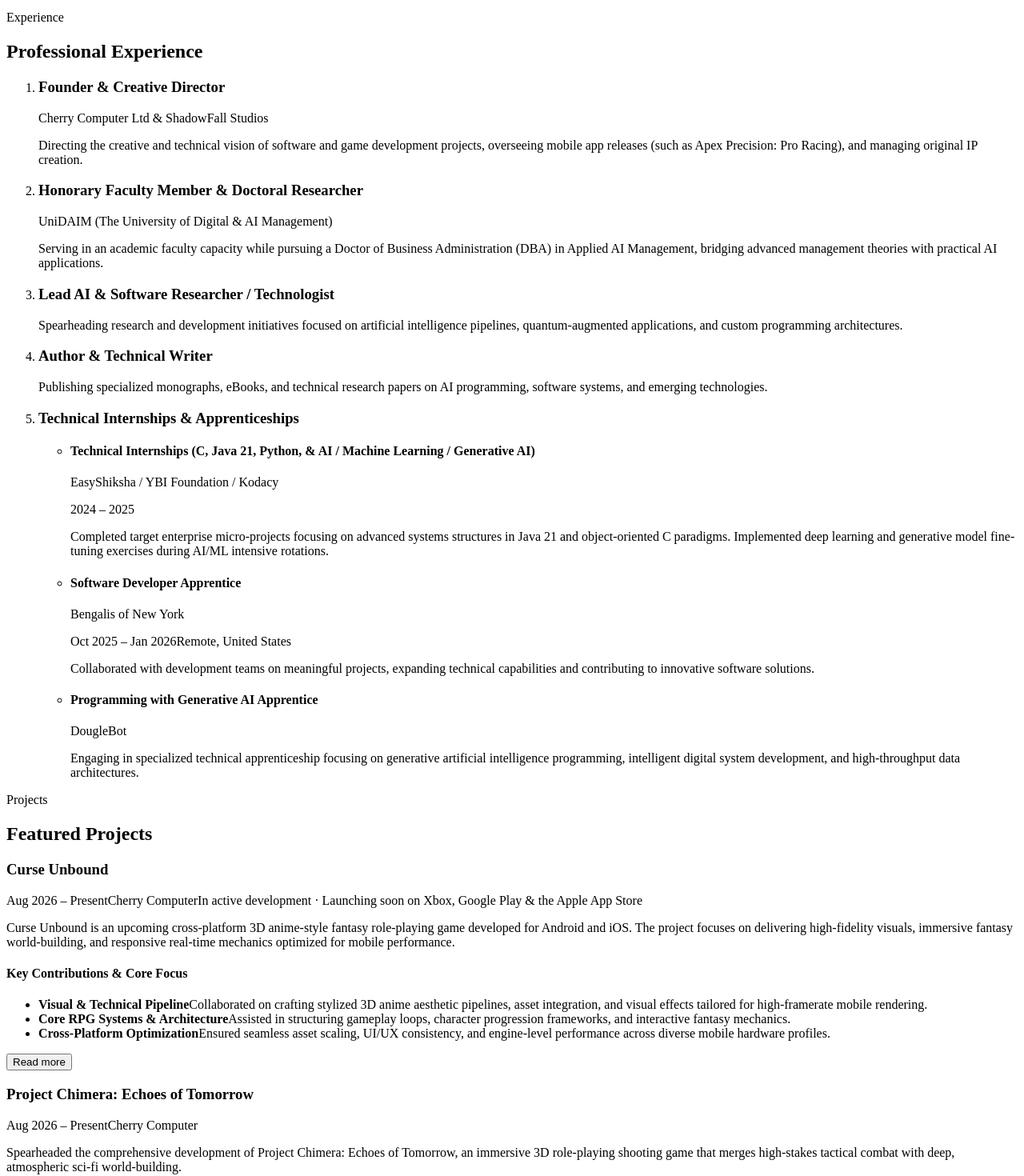
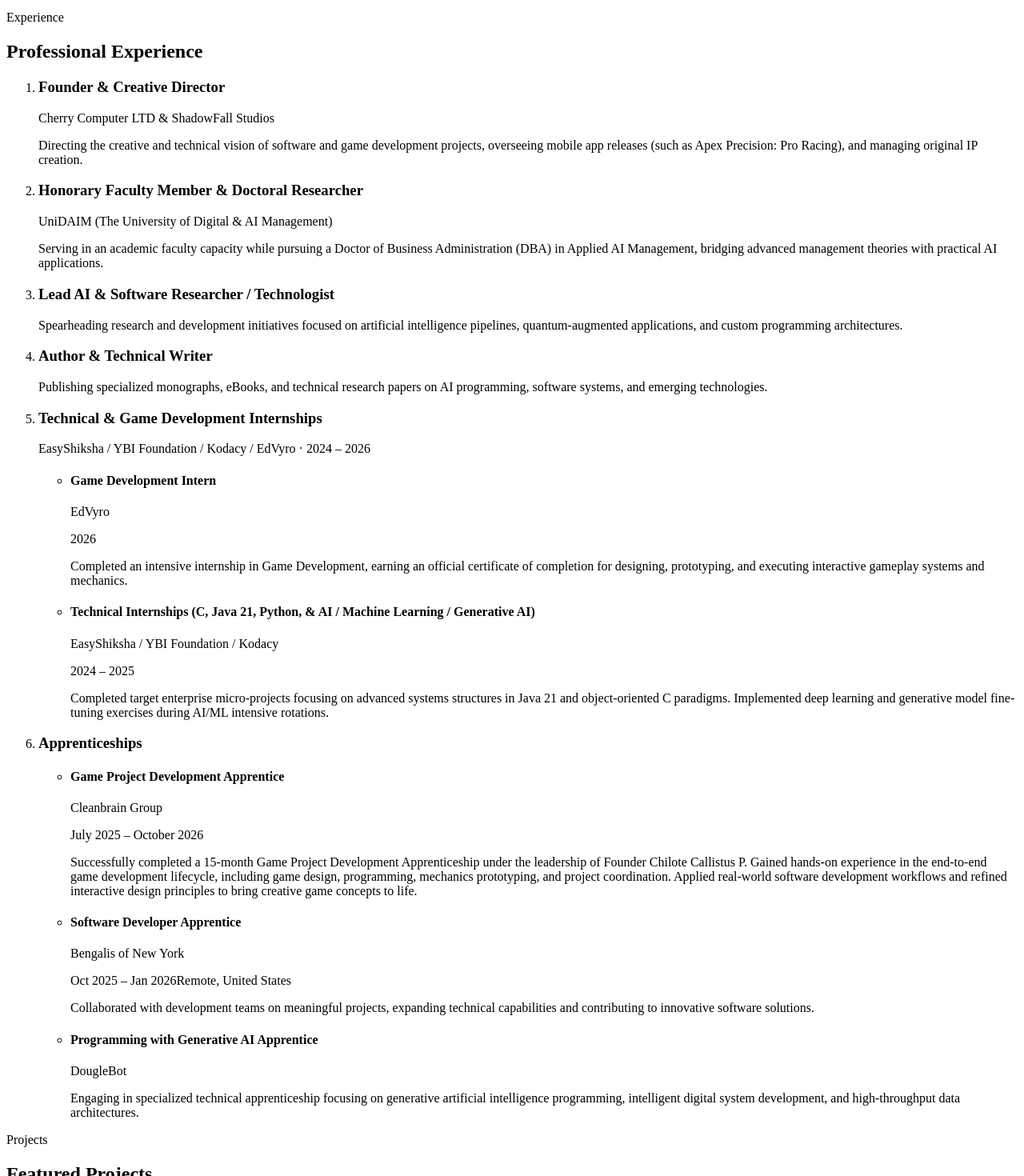
Before and after one commit to Cuncis/dr-ahmad-portfolio, a React (Vite) app: page / in a window 1280 px wide. Shown: the part 3860-5330 px from the top of the page at 80% size. Built offline with nearby package versions, Linux system fonts and the light colour scheme; the HTML template or start-up script is replaced by a standard one.

Commit message:
update new content

```diff
--- a/src/components/Credentials.tsx
+++ b/src/components/Credentials.tsx
@@ -23,9 +23,12 @@
         <SecHead label="Credentials" />
         <div className="creds">
           <SplitText as="h2" mode="mask">Professional Certifications & Credentials</SplitText>
-          <ul className="registry">
-            {creds.map((c) => <CredItem key={c.title} {...c} />)}
-          </ul>
+          <div>
+            <p className="creds-intro">I am an advanced degree candidate pursuing both an MBA and a DBA in Applied AI Management at The University of Digital &amp; AI Management (UniDAIM), building upon my Bachelor of Business Administration (BBA) from the same institution. Dedicated to continuous professional growth, I have earned certifications from a wide array of prestigious institutions—including Harvard, Stanford, Oxford, Duke, and more—through targeted online programs, specialized coursework, and technical seminars.</p>
+            <ul className="registry">
+              {creds.map((c) => <CredItem key={c.title} {...c} />)}
+            </ul>
+          </div>
         </div>
       </div>
     </section>
--- a/src/data.ts
+++ b/src/data.ts
@@ -74,7 +74,7 @@
 export interface SubJob { title: string; org: string; metas?: string[]; text: string }
 export interface Job { title: string; org?: string; text?: string; subs?: SubJob[] }
 export const jobs: Job[] = [
-  { title: 'Founder & Creative Director', org: 'Cherry Computer Ltd & ShadowFall Studios',
+  { title: 'Founder & Creative Director', org: 'Cherry Computer LTD & ShadowFall Studios',
     text: 'Directing the creative and technical vision of software and game development projects, overseeing mobile app releases (such as Apex Precision: Pro Racing), and managing original IP creation.' },
   { title: 'Honorary Faculty Member & Doctoral Researcher', org: 'UniDAIM (The University of Digital & AI Management)',
     text: 'Serving in an academic faculty capacity while pursuing a Doctor of Business Administration (DBA) in Applied AI Management, bridging advanced management theories with practical AI applications.' },
@@ -82,9 +82,15 @@
     text: 'Spearheading research and development initiatives focused on artificial intelligence pipelines, quantum-augmented applications, and custom programming architectures.' },
   { title: 'Author & Technical Writer',
     text: 'Publishing specialized monographs, eBooks, and technical research papers on AI programming, software systems, and emerging technologies.' },
-  { title: 'Technical Internships & Apprenticeships', subs: [
+  { title: 'Technical & Game Development Internships', org: 'EasyShiksha / YBI Foundation / Kodacy / EdVyro · 2024 – 2026', subs: [
+    { title: 'Game Development Intern', org: 'EdVyro', metas: ['2026'],
+      text: 'Completed an intensive internship in Game Development, earning an official certificate of completion for designing, prototyping, and executing interactive gameplay systems and mechanics.' },
     { title: 'Technical Internships (C, Java 21, Python, & AI / Machine Learning / Generative AI)', org: 'EasyShiksha / YBI Foundation / Kodacy', metas: ['2024 – 2025'],
       text: 'Completed target enterprise micro-projects focusing on advanced systems structures in Java 21 and object-oriented C paradigms. Implemented deep learning and generative model fine-tuning exercises during AI/ML intensive rotations.' },
+  ] },
+  { title: 'Apprenticeships', subs: [
+    { title: 'Game Project Development Apprentice', org: 'Cleanbrain Group', metas: ['July 2025 – October 2026'],
+      text: 'Successfully completed a 15-month Game Project Development Apprenticeship under the leadership of Founder Chilote Callistus P. Gained hands-on experience in the end-to-end game development lifecycle, including game design, programming, mechanics prototyping, and project coordination. Applied real-world software development workflows and refined interactive design principles to bring creative game concepts to life.' },
     { title: 'Software Developer Apprentice', org: 'Bengalis of New York', metas: ['Oct 2025 – Jan 2026', 'Remote, United States'],
       text: 'Collaborated with development teams on meaningful projects, expanding technical capabilities and contributing to innovative software solutions.' },
     { title: 'Programming with Generative AI Apprentice', org: 'DougleBot',
--- a/src/styles.css
+++ b/src/styles.css
@@ -207,6 +207,7 @@
 /* ---------- credentials ---------- */
 .creds{display:grid; grid-template-columns:minmax(0,5fr) minmax(0,7fr); gap:clamp(32px,6vw,96px); align-items:start}
 .creds h2{font-size:clamp(34px,4.4vw,58px); position:sticky; top:calc(var(--nav) + 48px)}
+.creds-intro{font-size:17px; line-height:1.7; color:#4a5058; margin-bottom:clamp(24px,3vw,40px); max-width:62ch; text-wrap:pretty}
 .registry{list-style:none}
 .cred{position:relative; display:grid; grid-template-columns:36px minmax(0,1fr); gap:22px; padding:30px 0}
 .cred::before,.cred:last-child::after{content:""; position:absolute; left:0; right:0; height:1.5px; background:#6f777f; opacity:.6; transform:scaleX(0); transform-origin:left; transition:transform 1.2s cubic-bezier(.65,0,.2,1) var(--d,0s)}
```
